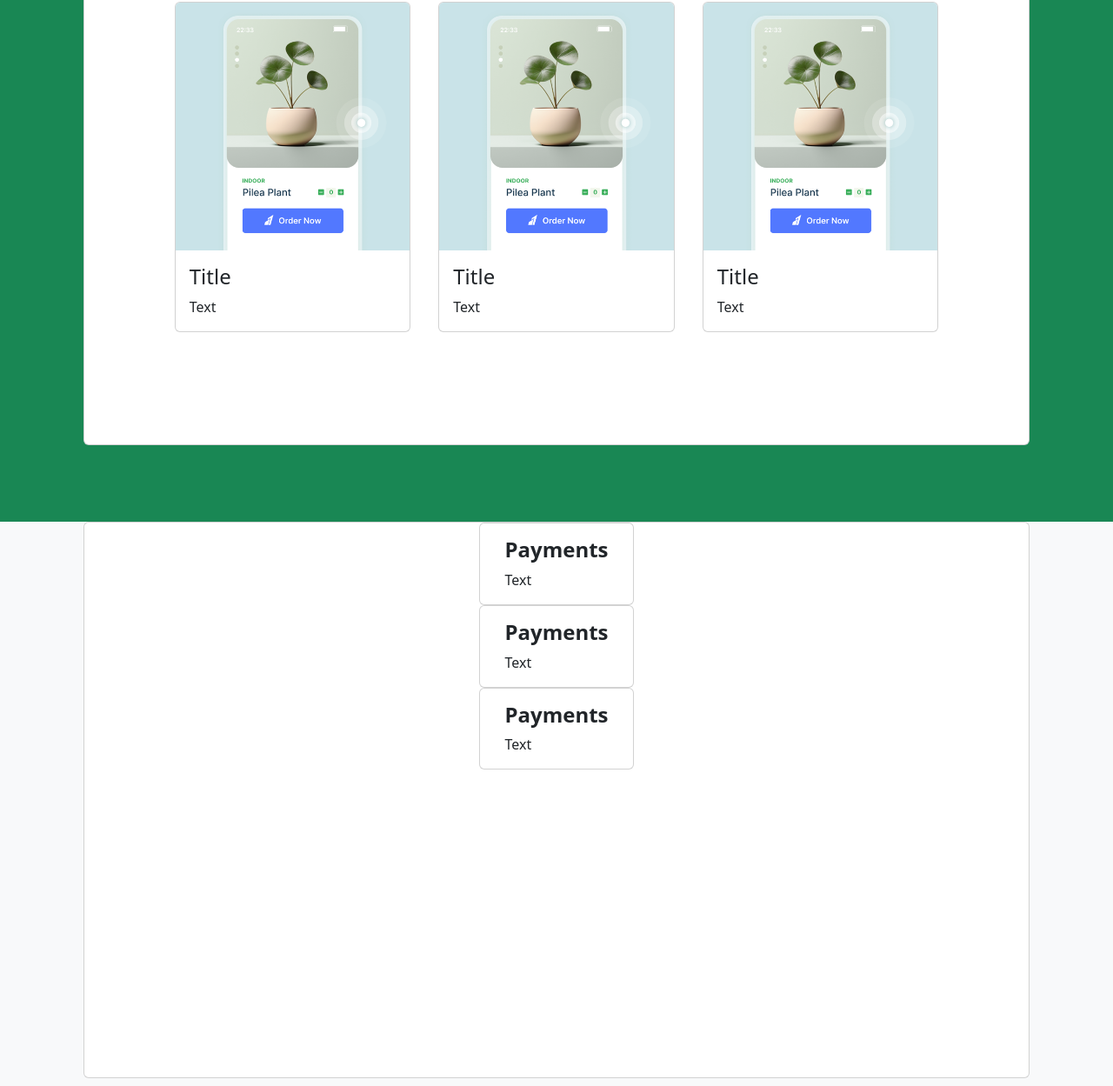
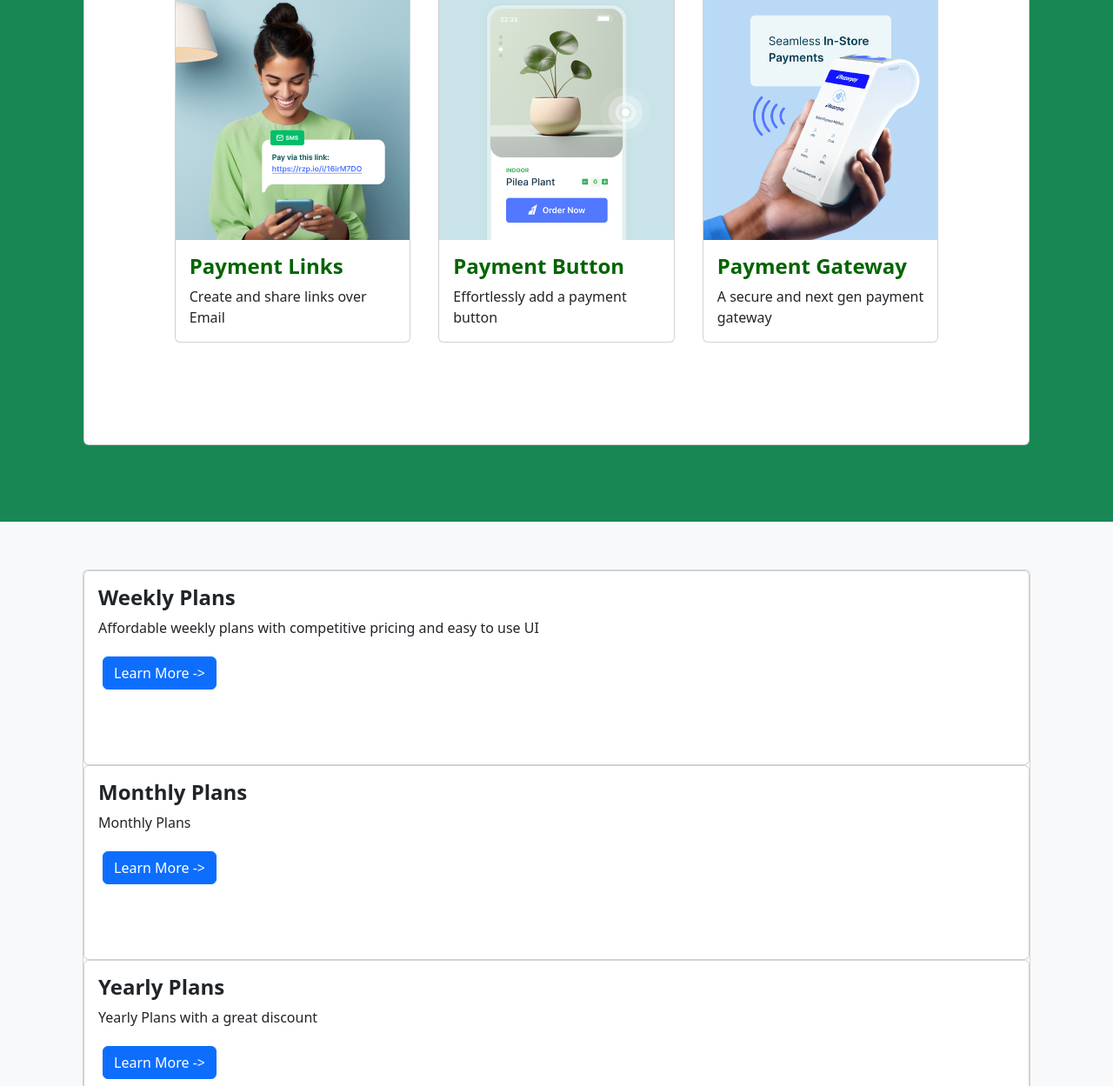
Before and after one commit to NotLovishGarg/Razorpay, a website: page index.html in a window 1280 px wide. Shown: the part 1000-2249 px from the top of the page at 87% size. Drawn offline with nearby package versions, Linux system fonts and the light colour scheme; a small style sheet from the web is missing.

Commit message:
Pricing section complete only div 4 left

```diff
--- a/index.html
+++ b/index.html
@@ -161,8 +161,8 @@
                             >
                                 <img class="card-img-top img-fluid" style="height: auto;" src="assets/payment-button.png" alt="Title" />
                                 <div class="card-body">
-                                    <h4 class="card-title">Title</h4>
-                                    <p class="card-text">Text</p>
+                                    <h4 class="card-title" style="font-weight: bold; color: darkgreen;">Payment Button</h4>
+                                    <p class="card-text">Effortlessly add a payment button</p>
                                 </div>
                             </div>
 
@@ -171,10 +171,10 @@
                             <div
                                 class="card"
                             >
-                                <img class="card-img-top img-fluid" style="height: auto; width: auto;" src="assets/payment-button.png" alt="Title" />
+                                <img class="card-img-top img-fluid" style="height: auto; width: auto;" src="assets/payment-link-product-img-2x.png" alt="Title" />
                                 <div class="card-body">
-                                    <h4 class="card-title">Title</h4>
-                                    <p class="card-text">Text</p>
+                                    <h4 class="card-title" style="font-weight: bold; color:darkgreen;">Payment Links</h4>
+                                    <p class="card-text">Create and share links over Email</p>
                                 </div>
                             </div>
                         </div>
@@ -182,10 +182,10 @@
                             <div
                                 class="card"
                             >
-                                <img class="card-img-top img-fluid" style="height: auto;" src="assets/payment-button.png" alt="Title" />
+                                <img class="card-img-top img-fluid" style="height: auto;" src="assets/product-card-pos-image-2x.png" alt="Title" />
                                 <div class="card-body">
-                                    <h4 class="card-title">Title</h4>
-                                    <p class="card-text">Text</p>
+                                    <h4 class="card-title" style="font-weight: bold; color: darkgreen;">Payment Gateway</h4>
+                                    <p class="card-text">A secure and next gen payment gateway</p>
                                 </div>
                             </div>
 
@@ -193,31 +193,61 @@
                     </div>
                 </div>
             </div>
-            <div id="div3" class="bg-light" style="height: 100vh">
-                <div class="card mb-3 card align-items-center display:flex" style="height: 80vh; width: 85vw; margin-left: auto; margin-right: auto; display: flex; flex-direction: column;" >
-                    <div class="row gap-2">
-                        <div class="card">
-                            <div class="card-body" style="width:max-content">
-                                <h4 class="card-title" style="font-family: system-ui, -apple-system, BlinkMacSystemFont, 'Segoe UI', Roboto, Oxygen, Ubuntu, Cantarell, 'Open Sans', 'Helvetica Neue', sans-serif; font-weight: bold;">Payments</h4>
-                                <p class="card-text">Text</p>
+            <div id="div3" class="bg-light" style="height: 100vh; display: flex; justify-content: center; align-items: center;">
+                <div class="card mb-3 card " tyle="height: 80vh; width: 85vw; display: flex; flex-direction: column; padding: 2rem; gap: 2rem;" >
+                    <div class="inner-card-container" style="flex: 1; display: flex; justify-content: center; align-items: center;">
+                        <div class="card" style="width: 85vw; height: 28vh;">
+                            <div class="card-body">
+                                <h4 class="card-title" style="font-family: system-ui, -apple-system, BlinkMacSystemFont, 'Segoe UI', Roboto, Oxygen, Ubuntu, Cantarell, 'Open Sans', 'Helvetica Neue', sans-serif; font-weight: bold;">Weekly Plans</h4>
+                                <p class="card-text">Affordable weekly plans with competitive pricing and easy to use UI</p>
+                                <div class="d-grid gap-2 d-flex align-items-center">
+                                    <button
+                                        type="button"
+                                        name=""
+                                        id=""
+                                        class="btn btn-primary btn-login "
+                                    >
+                                        Learn More ->
+                                    </button>
+                                </div>
                             </div>
                         </div>
 
                     </div>
-                    <div class="row gap-2">
-                        <div class="card">
-                            <div class="card-body" style="width:max-content">
-                                <h4 class="card-title" style="font-family: system-ui, -apple-system, BlinkMacSystemFont, 'Segoe UI', Roboto, Oxygen, Ubuntu, Cantarell, 'Open Sans', 'Helvetica Neue', sans-serif; font-weight: bold;">Payments</h4>
-                                <p class="card-text">Text</p>
+                    <div class="inner-card-container" style="flex: 1; display: flex; justify-content: center; align-items: center;">
+                        <div class="card" style="width: 85vw; height: 28vh;">
+                            <div class="card-body">
+                                <h4 class="card-title" style="font-family: system-ui, -apple-system, BlinkMacSystemFont, 'Segoe UI', Roboto, Oxygen, Ubuntu, Cantarell, 'Open Sans', 'Helvetica Neue', sans-serif; font-weight: bold;">Monthly Plans</h4>
+                                <p class="card-text">Monthly Plans</p>
+                                <div class="d-grid gap-2 d-flex align-items-center">
+                                    <button
+                                        type="button"
+                                        name=""
+                                        id=""
+                                        class="btn btn-primary btn-login "
+                                    >
+                                        Learn More ->
+                                    </button>
+                                </div>
                             </div>
                         </div>
 
                     </div>
-                    <div class="row gap-2">
-                        <div class="card">
-                            <div class="card-body" style="width:max-content">
-                                <h4 class="card-title" style="font-family: system-ui, -apple-system, BlinkMacSystemFont, 'Segoe UI', Roboto, Oxygen, Ubuntu, Cantarell, 'Open Sans', 'Helvetica Neue', sans-serif; font-weight: bold;">Payments</h4>
-                                <p class="card-text">Text</p>
+                    <div class="inner-card-container" style="flex: 1; display: flex; justify-content: center; align-items: center;">
+                        <div class="card" style="width: 85vw; height: 28vh;">
+                            <div class="card-body">
+                                <h4 class="card-title" style="font-family: system-ui, -apple-system, BlinkMacSystemFont, 'Segoe UI', Roboto, Oxygen, Ubuntu, Cantarell, 'Open Sans', 'Helvetica Neue', sans-serif; font-weight: bold;">Yearly Plans</h4>
+                                <p class="card-text">Yearly Plans with a great discount</p>
+                                <div class="d-grid gap-2 d-flex align-items-center">
+                                    <button
+                                        type="button"
+                                        name=""
+                                        id=""
+                                        class="btn btn-primary btn-login "
+                                    >
+                                        Learn More ->
+                                    </button>
+                                </div>
                             </div>
                         </div>
 
@@ -285,7 +315,7 @@
 
         document.addEventListener("scroll", function() {
             const navbar = document.getElementById("nav-example");
-            const div1 = document.getElementById("div1");
+            const div1 = document.getElementById("div3");
             const div1Bottom = div1.getBoundingClientRect().bottom;
 
             if (div1Bottom <= 0) {
```
Also changed, not shown: assets/desktop pos.png (added), assets/payment-link-product-img-2x.png (added), assets/product-card-pos-image-2x.png (added).
